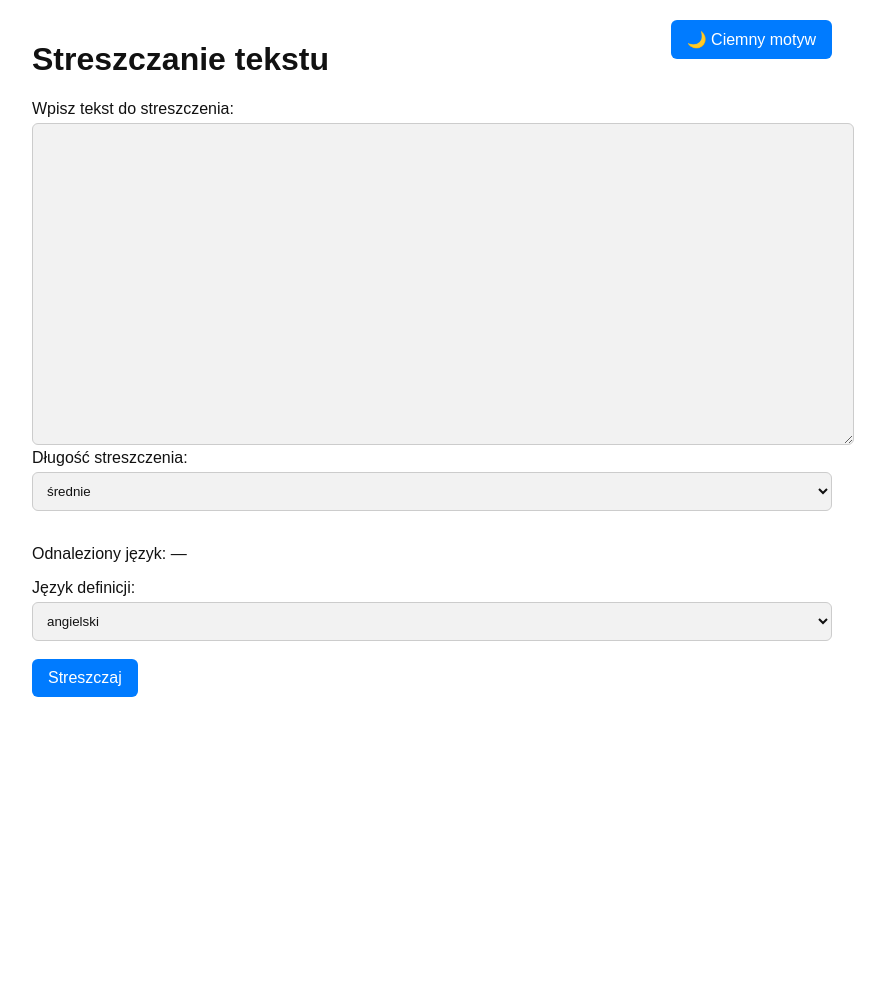
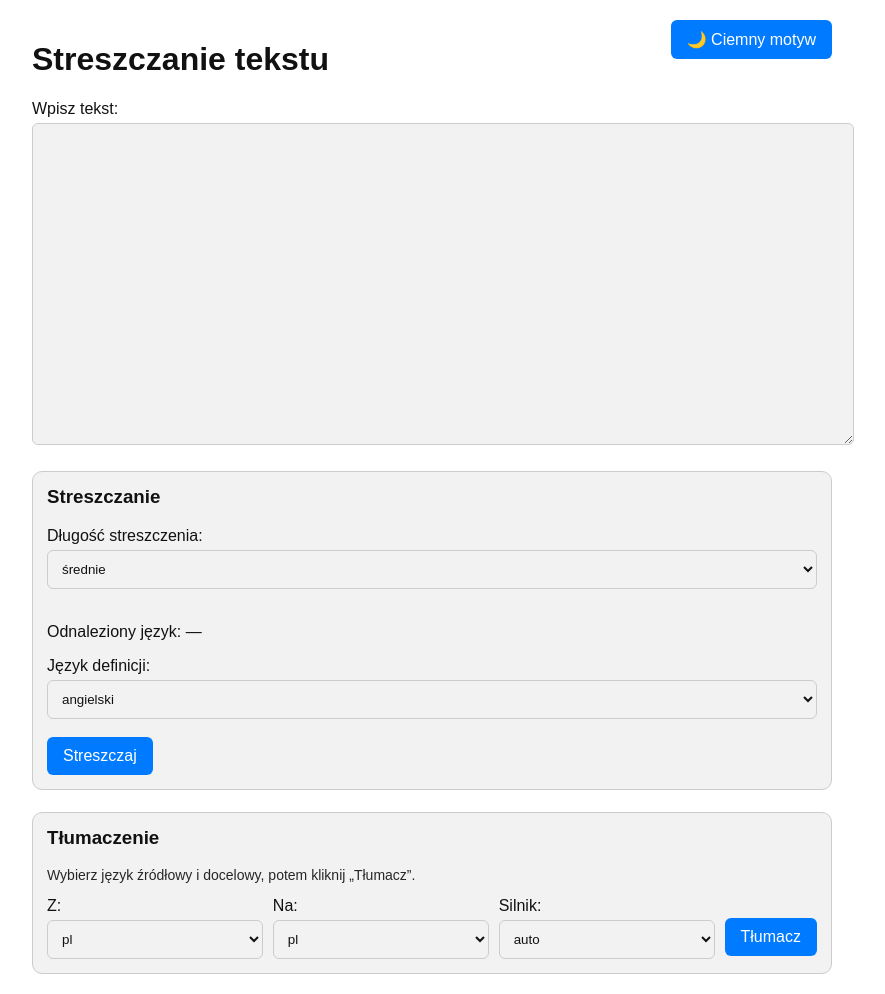
Before and after one commit to RuslanZetskyiST/summary-text, a Flask app: page / in a window 1280 px wide. Shown: the whole page, without its empty margins (208-1093 px from the left). Before the commit the page ends 697 px from the top, so only its background shows below. Run offline with Flask 3, Linux system fonts and the light colour scheme.

Commit message:
added translator

```diff
--- a/app.py
+++ b/app.py
@@ -1,5 +1,5 @@
-from flask import Flask, render_template, request, send_file, Response
-from transformers import pipeline
+from flask import Flask, render_template, request, Response
+from transformers import pipeline, AutoTokenizer, AutoModelForSeq2SeqLM
 from fpdf import FPDF
 import requests
 import re
@@ -8,7 +8,9 @@ import io
 
 app = Flask(__name__)
 
-
+# =========================
+# SUMMARIZATION
+# =========================
 print("Ładowanie modelu do streszczania...")
 summarizer = pipeline("summarization", model="facebook/bart-large-cnn")
 print("Model załadowany.")
@@ -40,7 +42,6 @@ def summarize_auto(text, summary_length="medium"):
     model_limit = getattr(getattr(model, "config", None), "max_position_embeddings", None)
     tokenizer_limit = getattr(tokenizer, "model_max_length", None)
 
-    max_input_tokens = None
     if isinstance(model_limit, int) and model_limit > 0:
         max_input_tokens = model_limit
     elif isinstance(tokenizer_limit, int) and 0 < tokenizer_limit < 1_000_000:
@@ -51,12 +52,7 @@ def summarize_auto(text, summary_length="medium"):
     chunk_size = max(128, max_input_tokens - 2)
 
     def summarize_once(text_part, max_len, min_len):
-        out = summarizer(
-            text_part,
-            max_length=max_len,
-            min_length=min_len,
-            do_sample=False,
-        )
+        out = summarizer(text_part, max_length=max_len, min_length=min_len, do_sample=False)
         return out[0]["summary_text"]
 
     def split_by_tokens(full_text):
@@ -73,80 +69,52 @@ def summarize_auto(text, summary_length="medium"):
     for _ in range(3):
         parts = list(split_by_tokens(current))
         if len(parts) == 1:
-            return summarize_once(
-                parts[0],
-                max_len=profile["final"]["max_length"],
-                min_len=profile["final"]["min_length"],
-            )
+            return summarize_once(parts[0], max_len=profile["final"]["max_length"], min_len=profile["final"]["min_length"])
 
         partial_summaries = [
-            summarize_once(
-                p,
-                max_len=profile["partial"]["max_length"],
-                min_len=profile["partial"]["min_length"],
-            )
+            summarize_once(p, max_len=profile["partial"]["max_length"], min_len=profile["partial"]["min_length"])
             for p in parts
         ]
         current = " ".join(partial_summaries)
 
         if len(tokenizer.encode(current, add_special_tokens=False)) <= max_input_tokens:
-            return summarize_once(
-                current,
-                max_len=profile["final_long"]["max_length"],
-                min_len=profile["final_long"]["min_length"],
-            )
+            return summarize_once(current, max_len=profile["final_long"]["max_length"], min_len=profile["final_long"]["min_length"])
 
     parts = list(split_by_tokens(current))
     partial_summaries = [
-        summarize_once(
-            p,
-            max_len=profile["partial"]["max_length"],
-            min_len=profile["partial"]["min_length"],
-        )
+        summarize_once(p, max_len=profile["partial"]["max_length"], min_len=profile["partial"]["min_length"])
         for p in parts
     ]
     return " ".join(partial_summaries)
 
+
+# =========================
+# LANGUAGE DETECTION + WORD DEFINITIONS
+# =========================
 LANG_CONFIG = {
-    "pl": {
-        "name": "polski",
-        "markers": [r'znaczenia', r'rzeczownik', r'czasownik', r'przymiotnik', r'wyrażenie'],
-    },
-    "de": {
-        "name": "Deutsch",
-        "markers": [r'Bedeutungen', r'Substantiv', r'Verb', r'Adjektiv'],
-    },
-    "es": {
-        "name": "Español",
-        "markers": [r'Sustantivo', r'Verbo', r'Adjetivo', r'Forma verbal'],
-    },
-    "en": {
-        "name": "English",
-        "markers": [r'Noun', r'Verb', r'Adjective', r'Definition'],
-    },
+    "pl": {"name": "polski", "markers": [r'znaczenia', r'rzeczownik', r'czasownik', r'przymiotnik', r'wyrażenie']},
+    "de": {"name": "Deutsch", "markers": [r'Bedeutungen', r'Substantiv', r'Verb', r'Adjektiv']},
+    "es": {"name": "Español", "markers": [r'Sustantivo', r'Verbo', r'Adjetivo', r'Forma verbal']},
+    "en": {"name": "English", "markers": [r'Noun', r'Verb', r'Adjective', r'Definition']},
 }
 
 STOPWORDS = {
-    "pl": set(["i","oraz","w","na","do","o","że","a","to","jest","z","się"]),
-    "de": set(["und","oder","die","der","das","ein","eine","ist","zu","vom","im"]),
-    "es": set(["y","o","de","la","el","que","es","en","un","una"]),
-    "en": set(["and","or","the","is","are","of","to","in","for","on","with"]),
+    "pl": set(["i", "oraz", "w", "na", "do", "o", "że", "a", "to", "jest", "z", "się"]),
+    "de": set(["und", "oder", "die", "der", "das", "ein", "eine", "ist", "zu", "vom", "im"]),
+    "es": set(["y", "o", "de", "la", "el", "que", "es", "en", "un", "una"]),
+    "en": set(["and", "or", "the", "is", "are", "of", "to", "in", "for", "on", "with"]),
 }
 
-lang_detector = pipeline(
-    "text-classification",
-    model="papluca/xlm-roberta-base-language-detection"
-)
+lang_detector = pipeline("text-classification", model="papluca/xlm-roberta-base-language-detection")
+
 
 @app.route('/detect-language', methods=['POST'])
 def detect_language():
     text = request.json.get("text", "")
     if not text.strip():
         return {"lang": None}
-
     result = lang_detector(text[:500])
     lang = result[0]["label"]
-
     return {"lang": lang}
 
 
@@ -157,11 +125,9 @@ def extract_difficult_words(text, lang="en"):
         if w.strip(string.punctuation)
     ]
     stop = STOPWORDS.get(lang, set())
-    difficult = [
-        w for w in words
-        if len(w) > 5 and w not in stop and w.isalpha()
-    ]
+    difficult = [w for w in words if len(w) > 5 and w not in stop and w.isalpha()]
     return list(sorted(set(difficult)))
+
 
 def get_definitions(words, lang="en"):
     result = {}
@@ -235,14 +201,8 @@ def get_definitions(words, lang="en"):
                             definitions.append(clean)
 
             if not definitions:
-                first = next(
-                    (l.strip() for l in lines if len(l.strip()) > 40 and not l.startswith("==")),
-                    None
-                )
-                if first:
-                    definitions = [first]
-                else:
-                    definitions = ["Nie udało się odczytać definicji."]
+                first = next((l.strip() for l in lines if len(l.strip()) > 40 and not l.startswith("==")), None)
+                definitions = [first] if first else ["Nie udało się odczytać definicji."]
 
             result[word] = definitions[:5]
 
@@ -251,6 +211,104 @@ def get_definitions(words, lang="en"):
 
     return result
 
+
+# =========================
+# TRANSLATION (Marian + fallback NLLB)
+# =========================
+SUPPORTED_TRANSLATION_LANGS = ["pl", "en", "de", "es"]
+
+MARIAN_MODEL_MAP = {
+    ("en", "pl"): "Helsinki-NLP/opus-mt-en-pl",
+    ("pl", "en"): "Helsinki-NLP/opus-mt-pl-en",
+    ("de", "pl"): "Helsinki-NLP/opus-mt-de-pl",
+    ("pl", "de"): "Helsinki-NLP/opus-mt-pl-de",
+    ("es", "pl"): "Helsinki-NLP/opus-mt-es-pl",
+    ("pl", "es"): "Helsinki-NLP/opus-mt-pl-es",
+    ("en", "de"): "Helsinki-NLP/opus-mt-en-de",
+    ("de", "en"): "Helsinki-NLP/opus-mt-de-en",
+    ("en", "es"): "Helsinki-NLP/opus-mt-en-es",
+    ("es", "en"): "Helsinki-NLP/opus-mt-es-en",
+    ("de", "es"): "Helsinki-NLP/opus-mt-de-es",
+    ("es", "de"): "Helsinki-NLP/opus-mt-es-de",
+}
+
+NLLB_MODEL_NAME = "facebook/nllb-200-distilled-600M"
+NLLB_LANG_MAP = {"pl": "pol_Latn", "en": "eng_Latn", "de": "deu_Latn", "es": "spa_Latn"}
+
+# cache dla Marian pipeline
+_marian_cache = {}
+# NLLB ładowany leniwie
+_nllb_tokenizer = None
+_nllb_model = None
+
+def translate_text(text: str, src: str, tgt: str, engine: str = "auto", max_length: int = 512) -> str:
+    """
+    engine: auto | marian | nllb
+    """
+    global _nllb_tokenizer, _nllb_model
+
+    text = (text or "").strip()
+    src = (src or "").strip().lower()
+    tgt = (tgt or "").strip().lower()
+    engine = (engine or "auto").strip().lower()
+
+    if not text:
+        raise ValueError("Brak tekstu do tłumaczenia.")
+    if src not in SUPPORTED_TRANSLATION_LANGS or tgt not in SUPPORTED_TRANSLATION_LANGS:
+        raise ValueError("Nieobsługiwany język.")
+    if src == tgt:
+        return text
+
+    def marian_translate():
+        key = (src, tgt)
+        model_name = MARIAN_MODEL_MAP.get(key)
+        if not model_name:
+            raise ValueError(f"Brak modelu Marian dla {src}->{tgt}")
+
+        if key not in _marian_cache:
+            _marian_cache[key] = pipeline("translation", model=model_name, device=-1)  # CPU
+        out = _marian_cache[key](text, max_length=max_length)
+        return out[0]["translation_text"]
+
+    def nllb_translate():
+        nonlocal text
+        global _nllb_tokenizer
+        global _nllb_model
+        if _nllb_tokenizer is None or _nllb_model is None:
+            _nllb_tokenizer = AutoTokenizer.from_pretrained(NLLB_MODEL_NAME)
+            _nllb_model = AutoModelForSeq2SeqLM.from_pretrained(NLLB_MODEL_NAME)
+
+        src_code = NLLB_LANG_MAP[src]
+        tgt_code = NLLB_LANG_MAP[tgt]
+
+        _nllb_tokenizer.src_lang = src_code
+        inputs = _nllb_tokenizer(text, return_tensors="pt", truncation=True)
+
+        forced_bos_token_id = _nllb_tokenizer.convert_tokens_to_ids(tgt_code)
+        generated = _nllb_model.generate(
+            **inputs,
+            forced_bos_token_id=forced_bos_token_id,
+            max_length=max_length,
+        )
+        return _nllb_tokenizer.batch_decode(generated, skip_special_tokens=True)[0]
+
+    if engine == "marian":
+        return marian_translate()
+    if engine == "nllb":
+        return nllb_translate()
+
+    # auto
+    if (src, tgt) in MARIAN_MODEL_MAP:
+        try:
+            return marian_translate()
+        except Exception:
+            return nllb_translate()
+    return nllb_translate()
+
+
+# =========================
+# ROUTES
+# =========================
 @app.route('/', methods=['GET', 'POST'])
 def index():
     if request.method == 'POST':
@@ -259,18 +317,19 @@ def index():
         summary_length = request.form.get('summary_length', 'medium')
 
         if not text:
-            return render_template('index.html', error="Please enter some text.")
+            return render_template(
+                'index.html',
+                error="Please enter some text.",
+                translation_langs=SUPPORTED_TRANSLATION_LANGS
+            )
 
         summary = summarize_auto(text, summary_length=summary_length)
 
         difficult_words = extract_difficult_words(text, lang)
         definitions = get_definitions(difficult_words[:10], lang)
 
-        summary_length_labels = {
-            "short": "krótkie",
-            "medium": "średnie",
-            "long": "długie",
-        }
+        summary_length_labels = {"short": "krótkie", "medium": "średnie", "long": "długie"}
+
         return render_template(
             'result.html',
             summary=summary,
@@ -278,9 +337,42 @@ def index():
             original_text=text,
             lang=lang,
             summary_length_label=summary_length_labels.get(summary_length),
+            translation_langs=SUPPORTED_TRANSLATION_LANGS
         )
 
-    return render_template('index.html')
+    return render_template('index.html', translation_langs=SUPPORTED_TRANSLATION_LANGS)
+
+
+@app.route('/translate', methods=['POST'])
+def translate_route():
+    # działa zarówno z index, jak i z result
+    text = request.form.get("text", "")
+    src = request.form.get("source_lang", "en")
+    tgt = request.form.get("target_lang", "pl")
+    engine = request.form.get("engine", "auto")
+
+    try:
+        translated = translate_text(text, src, tgt, engine=engine)
+        return render_template(
+            "index.html",
+            translation_langs=SUPPORTED_TRANSLATION_LANGS,
+            original_text=text,
+            translated_text=translated,
+            source_lang=src,
+            target_lang=tgt,
+            engine=engine
+        )
+    except Exception as e:
+        return render_template(
+            "index.html",
+            translation_langs=SUPPORTED_TRANSLATION_LANGS,
+            original_text=text,
+            translation_error=str(e),
+            source_lang=src,
+            target_lang=tgt,
+            engine=engine
+        )
+
 
 @app.route('/download/<format>', methods=['POST'])
 def download(format):
@@ -301,7 +393,6 @@ def download(format):
         pdf.set_font("Arial", size=12)
         pdf.multi_cell(0, 10, summary.encode('latin-1', 'replace').decode('latin-1'))
 
-        pdf_output = io.BytesIO()
         val = pdf.output(dest='S').encode('latin-1')
         return Response(
             val,
@@ -312,4 +403,4 @@ def download(format):
     return "Invalid format", 400
 
 if __name__ == '__main__':
-    app.run(debug=True)
+    app.run(debug=True, port=5000)
--- a/requirements.txt
+++ b/requirements.txt
@@ -4,3 +4,4 @@ sentencepiece
 fpdf
 requests
 torch
+sacremoses
--- a/templates/index.html
+++ b/templates/index.html
@@ -72,6 +72,35 @@
             float: right;
             margin-bottom: 10px;
         }
+
+        .section {
+            margin-top: 22px;
+            padding: 14px;
+            background: var(--card);
+            border: 1px solid var(--border);
+            border-radius: 10px;
+        }
+
+        .row {
+            display: flex;
+            gap: 10px;
+            flex-wrap: wrap;
+            align-items: center;
+        }
+
+        .row>div {
+            flex: 1 1 160px;
+        }
+
+        .row button {
+            margin-top: 18px;
+            flex: 0 0 auto;
+        }
+
+        .small {
+            font-size: 14px;
+            opacity: 0.9;
+        }
     </style>
 
 </head>
@@ -79,12 +108,31 @@
 <body>
     <button class="theme-toggle" id="themeToggle">🌙 Ciemny motyw</button>
     <h1>Streszczanie tekstu</h1>
+
     {% if error %}
     <p class="error">{{ error }}</p>
     {% endif %}
+
+    {% if translation_error %}
+    <p class="error">{{ translation_error }}</p>
+    {% endif %}
+
+    <!-- =========================
+         WSPÓLNY TEKST (1 textarea)
+         ========================= -->
+    <label for="text">Wpisz tekst:</label><br>
+    <textarea name="text" id="text" required>{{ original_text or "" }}</textarea><br>
+
+    <!-- =========================
+         FORMULARZ: STRESZCZANIE
+         (POST /)
+         ========================= -->
     <form method="POST">
-        <label for="text">Wpisz tekst do streszczenia:</label><br>
-        <textarea name="text" id="text" required></textarea><br>
+        <!-- kopiujemy textarea do formularza przy submit -->
+        <input type="hidden" name="text" id="hiddenTextForSummary">
+
+        <div class="section">
+            <h3 style="margin-top:0;">Streszczanie</h3>
 
             <label for="summary_length">Długość streszczenia:</label>
             <select name="summary_length" id="summary_length">
@@ -102,8 +150,60 @@
                 <option value="es">hiszpański</option>
             </select><br><br>
 
-        <button type="submit">Streszczaj</button>
+            <button type="submit" id="btnSummarize">Streszczaj</button>
+        </div>
     </form>
+
+    <!-- =========================
+         FORMULARZ: TŁUMACZENIE
+         (POST /translate)
+         ========================= -->
+    <form method="POST" action="/translate">
+        <!-- kopiujemy textarea do formularza przy submit -->
+        <input type="hidden" name="text" id="hiddenTextForTranslate">
+
+        <div class="section">
+            <h3 style="margin-top:0;">Tłumaczenie</h3>
+            <p class="small">Wybierz język źródłowy i docelowy, potem kliknij „Tłumacz”.</p>
+
+            <div class="row">
+                <div>
+                    <label for="source_lang">Z:</label>
+                    <select name="source_lang" id="source_lang">
+                        {% for l in translation_langs %}
+                        <option value="{{ l }}" {% if source_lang==l %}selected{% endif %}>{{ l }}</option>
+                        {% endfor %}
+                    </select>
+                </div>
+
+                <div>
+                    <label for="target_lang">Na:</label>
+                    <select name="target_lang" id="target_lang">
+                        {% for l in translation_langs %}
+                        <option value="{{ l }}" {% if target_lang==l %}selected{% endif %}>{{ l }}</option>
+                        {% endfor %}
+                    </select>
+                </div>
+
+                <div>
+                    <label for="engine">Silnik:</label>
+                    <select name="engine" id="engine">
+                        <option value="auto" {% if engine=="auto" or not engine %}selected{% endif %}>auto</option>
+                        <option value="marian" {% if engine=="marian" %}selected{% endif %}>marian</option>
+                        <option value="nllb" {% if engine=="nllb" %}selected{% endif %}>nllb</option>
+                    </select>
+                </div>
+
+                <button type="submit" id="btnTranslate">Tłumacz</button>
+            </div>
+
+            {% if translated_text %}
+            <h4>Wynik tłumaczenia</h4>
+            <textarea rows="10" style="height:200px;" readonly>{{ translated_text }}</textarea>
+            {% endif %}
+        </div>
+    </form>
+
     <script>
         const toggleBtn = document.getElementById("themeToggle");
         const body = document.body;
@@ -122,17 +222,32 @@
             toggleBtn.textContent = isDark ? "☀️ Jasny motyw" : "🌙 Ciemny motyw";
         });
 
+        // 1) kopiowanie wspólnego textarea -> hidden input w formularzach
+        const mainText = document.getElementById("text");
+        const hiddenSummary = document.getElementById("hiddenTextForSummary");
+        const hiddenTranslate = document.getElementById("hiddenTextForTranslate");
+
+        function syncHiddenInputs() {
+            hiddenSummary.value = mainText.value;
+            hiddenTranslate.value = mainText.value;
+        }
+
+        // aktualizuj przy wpisywaniu i przed submit
+        mainText.addEventListener("input", syncHiddenInputs);
+        document.getElementById("btnSummarize").addEventListener("click", syncHiddenInputs);
+        document.getElementById("btnTranslate").addEventListener("click", syncHiddenInputs);
+
+        // 2) wykrywanie języka (Twoje)
         async function detectLanguage() {
-            const textarea = document.querySelector("textarea[name='text']");
             const select = document.querySelector("select[name='lang']");
             const output = document.getElementById("detected-lang");
 
-            if (!textarea.value.trim()) return;
+            if (!mainText.value.trim()) return;
 
             const res = await fetch("/detect-language", {
                 method: "POST",
                 headers: { "Content-Type": "application/json" },
-                body: JSON.stringify({ text: textarea.value })
+                body: JSON.stringify({ text: mainText.value })
             });
 
             const data = await res.json();
@@ -154,14 +269,14 @@
             if (data.lang) {
                 output.innerHTML = "Odnaleziony język: " + (map[data.lang] || data.lang) + (mapFlags[data.lang] || "");
                 if (map[data.lang]) select.value = data.lang;
-                if (mapFlags[data.lang]) select.value = data.lang;
             }
         }
 
-        document.querySelector("textarea[name='text']")
-            .addEventListener("blur", detectLanguage);
+        mainText.addEventListener("blur", detectLanguage);
+
+        // inicjalnie zsynchronizuj hiddeny (np. po renderze z backendu)
+        syncHiddenInputs();
     </script>
 
 </body>
-
 </html>
```
Also changed, not shown: templates/result.html (line endings or trailing spaces), 2 other files. Lines whose indentation alone changed are shown as unchanged.
